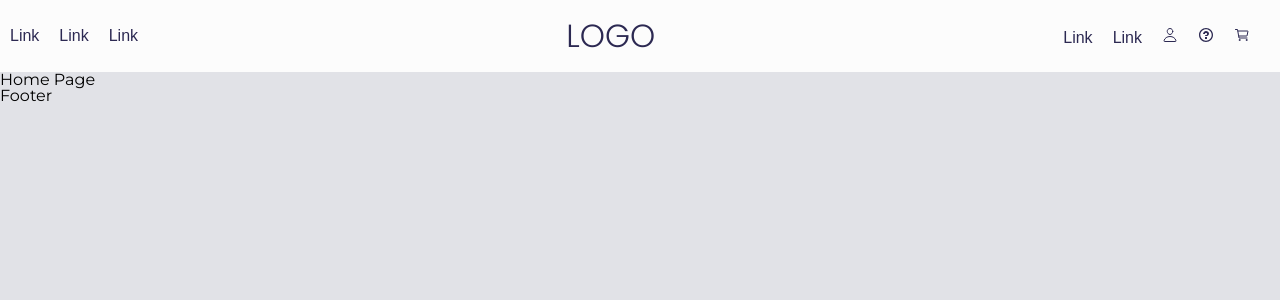
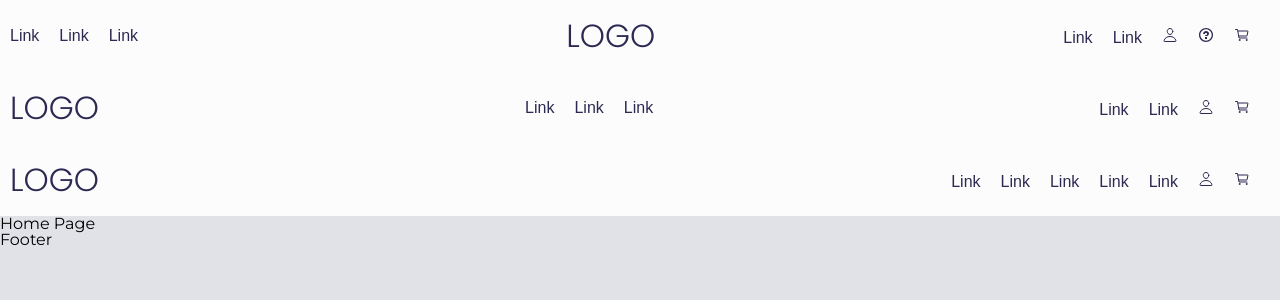
Before and after one commit to alphageekdom/nextjs-static-files, a Next.js app in the folder shopify-static/: page / in a window 1280 px wide. Shown: the top 300 px of the page. Built offline with nearby package versions, Linux system fonts and the light colour scheme.

Commit message:
finsihed navbars

```diff
--- a/shopify-static/src/components/components.scss
+++ b/shopify-static/src/components/components.scss
@@ -1 +1,3 @@
 @use './header/Header1/Header1.scss';
+@use './header/Header2/Header2.scss';
+@use './header/Header3/Header3.scss';
--- /dev/null
+++ b/shopify-static/src/components/header/Header2/Header2.js
@@ -0,0 +1,29 @@
+import { IoPersonOutline } from 'react-icons/io5';
+import { IoCartOutline } from 'react-icons/io5';
+import { GoQuestion } from 'react-icons/go';
+
+export default function Header2() {
+  return (
+    <header className='header header2'>
+      <div className='header2__logo'>
+        <a href='/link'>LOGO</a>
+      </div>
+      <div className='header2__collections-nav'>
+        <a href='/link'>Link</a>
+        <a href='/link'>Link</a>
+        <a href='/link'>Link</a>
+      </div>
+      <div className='header2__collections-nav'>
+        <a href='/link'>Link</a>
+        <a href='/link'>Link</a>
+        <a href='/link'>
+          <IoPersonOutline />
+        </a>
+
+        <a href='/cart'>
+          <IoCartOutline />
+        </a>
+      </div>
+    </header>
+  );
+}
--- /dev/null
+++ b/shopify-static/src/components/header/Header2/Header2.scss
@@ -0,0 +1,32 @@
+.header2 {
+  display: flex;
+  flex-direction: row;
+  justify-content: space-between;
+  align-items: center;
+  padding: 20px 10px;
+  background: #fcfcfc;
+  color: #1b1b1b;
+  a {
+    font-family: sans-serif;
+    text-decoration: none;
+    color: #2c2952;
+    font-weight: 500;
+    &:hover {
+      color: #ff7518;
+    }
+  }
+
+  &__collections-nav {
+    a {
+      padding-right: 20px;
+      display: inline-block;
+    }
+  }
+
+  &__logo {
+    a {
+      font-size: 2rem;
+      font-family: 'Poppins', sans-serif;
+    }
+  }
+}
--- /dev/null
+++ b/shopify-static/src/components/header/Header3/Header3.js
@@ -0,0 +1,26 @@
+import { IoPersonOutline } from 'react-icons/io5';
+import { IoCartOutline } from 'react-icons/io5';
+
+export default function Header3() {
+  return (
+    <header className='header header3'>
+      <div className='header3__logo'>
+        <a href='/link'>LOGO</a>
+      </div>
+      <div className='header3__collections-nav'>
+        <a href='/link'>Link</a>
+        <a href='/link'>Link</a>
+        <a href='/link'>Link</a>
+        <a href='/link'>Link</a>
+        <a href='/link'>Link</a>
+        <a href='/link'>
+          <IoPersonOutline />
+        </a>
+
+        <a href='/cart'>
+          <IoCartOutline />
+        </a>
+      </div>
+    </header>
+  );
+}
--- /dev/null
+++ b/shopify-static/src/components/header/Header3/Header3.scss
@@ -0,0 +1,32 @@
+.header3 {
+  display: flex;
+  flex-direction: row;
+  justify-content: space-between;
+  align-items: center;
+  padding: 20px 10px;
+  background: #fcfcfc;
+  color: #1b1b1b;
+  a {
+    font-family: sans-serif;
+    text-decoration: none;
+    color: #2c2952;
+    font-weight: 500;
+    &:hover {
+      color: #ff7518;
+    }
+  }
+
+  &__collections-nav {
+    a {
+      padding-right: 20px;
+      display: inline-block;
+    }
+  }
+
+  &__logo {
+    a {
+      font-size: 2rem;
+      font-family: 'Poppins', sans-serif;
+    }
+  }
+}
--- a/shopify-static/src/components/layouts/MainLayout.js
+++ b/shopify-static/src/components/layouts/MainLayout.js
@@ -1,9 +1,13 @@
 import Header1 from '../header/Header1/Header1';
+import Header2 from '../header/Header2/Header2';
+import Header3 from '../header/Header3/Header3';
 
 export default function MainLayout(props) {
   return (
     <>
-      <Header1>Header</Header1>
+      <Header1 />
+      <Header2 />
+      <Header3 />
       <main>{props.children}</main>
       <footer>Footer</footer>
     </>
```
